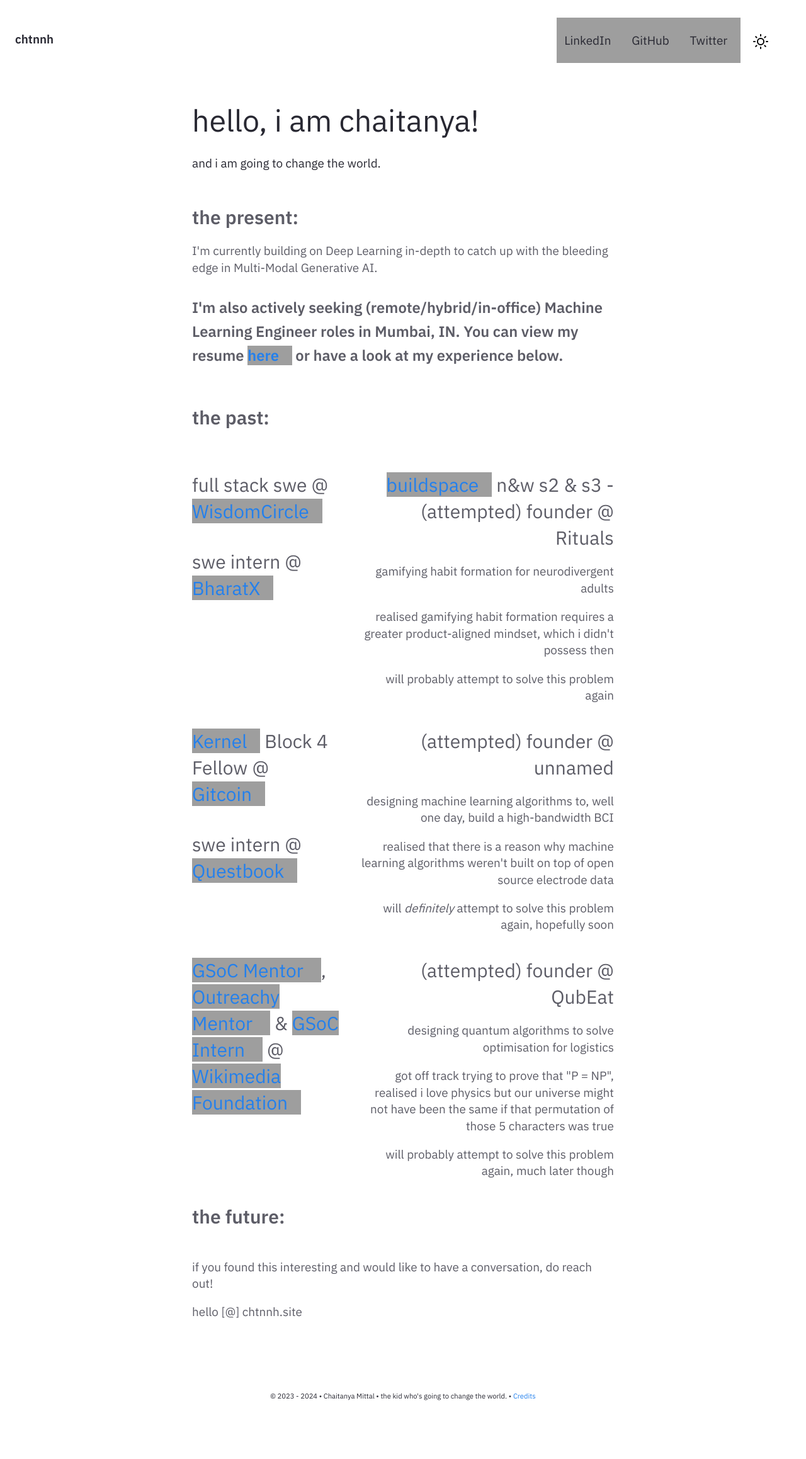
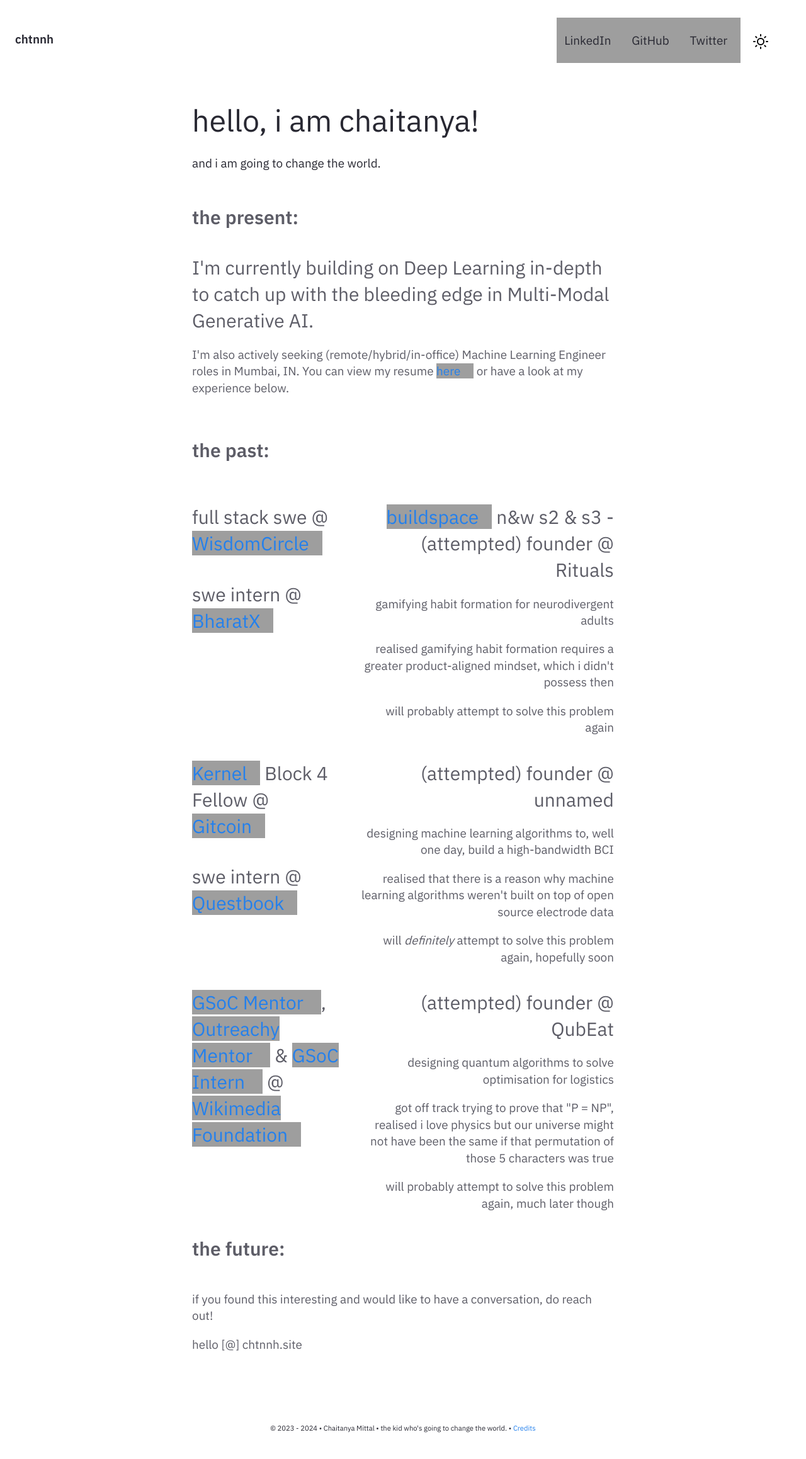
Before and after one commit to chtnnh/chtnnh.github.io, a Jekyll site: the page built from pages/index.md, in a window 1280 px wide. Shown: the whole page at 63% size. Built offline with Jekyll 4.4.1, drawn with Linux system fonts in a browser that asks for light colours; before the commit the page ends 2265 px from its top, so only the background shows below that; grey boxes are pictures that could not be loaded.

Commit message:
Update Homepage.html

```diff
--- a/_includes/Homepage.html
+++ b/_includes/Homepage.html
@@ -7,14 +7,14 @@
         <div class="idea">
             <em>the past is irrelevant, much like the future...</em>
         </div>
+        <h3>
+            I'm currently building on Deep Learning in-depth to catch up with the bleeding edge in Multi-Modal Generative AI.
+        </h3>
         <p>
-            I'm currently building on Deep Learning in-depth to catch up with the bleeding edge in Multi-Modal Generative AI.
-        </p>
-        <h4>
             I'm also actively seeking (remote/hybrid/in-office) Machine Learning Engineer roles in Mumbai, IN.
 
             You can view my resume <a href="https://drive.google.com/file/d/1eK4l2tNU02dVeTCdJafZBPpRjB87exnP/view?usp=sharing">here</a> or have a look at my experience below.
-        </h4>
+        </p>
         <br />
         <h2>the past:</h2>
         <div class="idea"><em>...unless you&#39;re reminiscing...</em></div>
```
